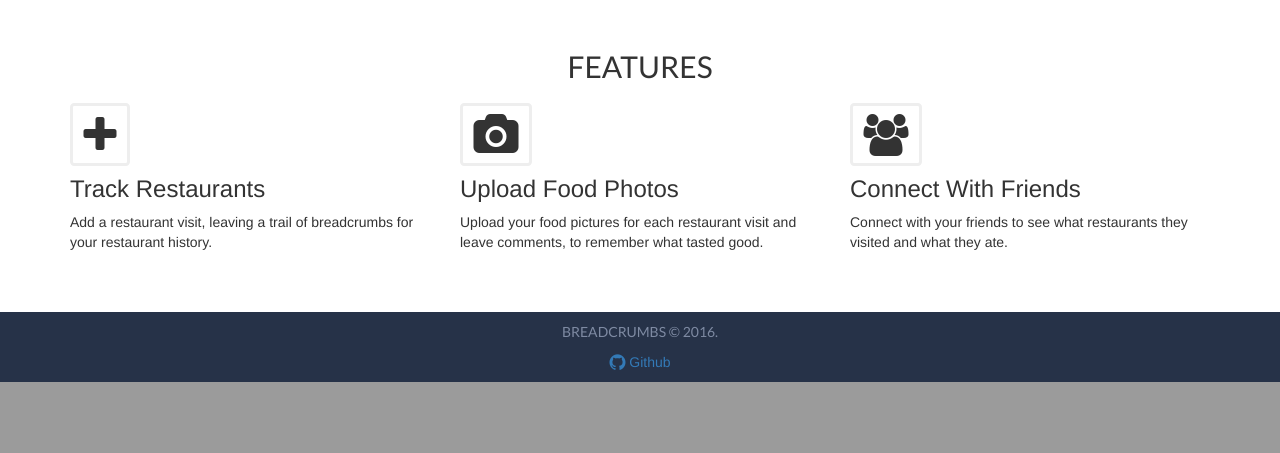
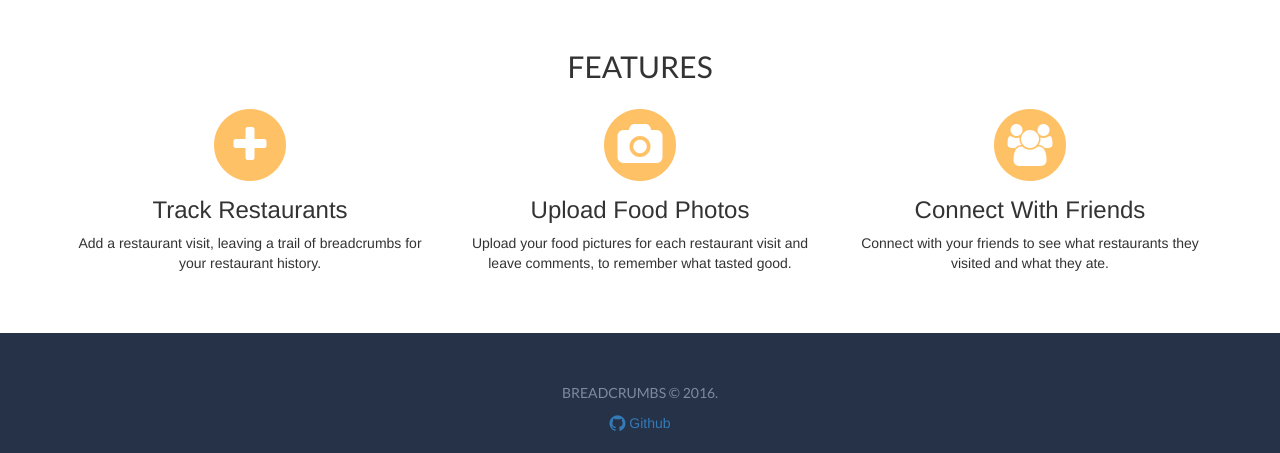
Before and after one commit to itsahsiao/breadcrumbs, a Flask app: page / in a window 1280 px wide. Shown: the part 543-996 px from the top of the page. Before the commit the page ends 925 px from the top, so only its background shows below. Run offline with Flask 2, Linux system fonts and the light colour scheme; some libraries are stand-ins or nearby versions.

Commit message:
Fixed up features section, added more padding to top of footer

```diff
--- a/static/css/styles.css
+++ b/static/css/styles.css
@@ -68,15 +68,20 @@ body {
     border-color: #FF8100;
 }
 
-#features {
+#features-section {
     margin-bottom: 50px;
     margin-top: 0;
+    text-align: center;
 }
 
-#features h2 {
+#features-section h2 {
     font-family: Lato, sans-serif;
-    text-align: center;
     text-transform: uppercase;
+}
+
+.features-icon {
+    color: #FF9800;
+    opacity: 0.6;
 }
 
 .circle {
@@ -149,7 +154,8 @@ h1, h3 {
     background-color: #263248;
     bottom: 0;
     color: #7E8AA2;
-    padding-top: 10px;
+    padding-top: 50px;
+    padding-bottom: 10px;
     text-align: center;
     width: 100%;
 }
@@ -158,3 +164,7 @@ h1, h3 {
     font-family: Lato, sans-serif;
     text-transform: uppercase;
 }
+
+#heart {
+    color: #993333;
+}
--- a/templates/base.html
+++ b/templates/base.html
@@ -119,7 +119,13 @@
   <footer class="footer">
     <div class="container">
       <p class="footer-copyright">Breadcrumbs &copy; 2016.</p>
-      <p class="footer-text"><a href="https://github.com/ashleyhsia0/breadcrumbs"><span class="fa fa-github fa-lg" aria-hidden="true"></span> Github</a>
+      <!-- <p>Made with <span id="heart">&hearts;</span></p> -->
+      <p class="footer-text">
+        <a href="https://github.com/ashleyhsia0/breadcrumbs">
+          <span class="fa fa-github fa-lg" aria-hidden="true"></span>
+          Github
+        </a>
+      </p>
     </div>
   </footer>
 
--- a/templates/homepage.html
+++ b/templates/homepage.html
@@ -17,21 +17,31 @@
     </div><!-- /.container -->
   </div><!-- /.jumbotron -->
 
-  <div class="container" id="features">
+  <div class="container" id="features-section">
     <h2>Features</h2>
     <div class="row">
       <div class="col-xs-12 col-md-4">
-        <span class="fa fa-plus fa-3x fa-border" aria-hidden="true"></span>
+        <span class="fa-stack fa-3x features-icon">
+          <i class="fa fa-circle fa-stack-2x"></i>
+          <i class="fa fa-plus fa-stack-1x fa-inverse"></i>
+        </span>
+        <!-- <span class="fa fa-plus fa-3x fa-border" aria-hidden="true"></span> -->
         <h3>Track Restaurants</h3>
         <p>Add a restaurant visit, leaving a trail of breadcrumbs for your restaurant history.</p>
       </div>
       <div class="col-xs-12 col-md-4">
-        <span class="fa fa-camera fa-3x fa-border" aria-hidden="true"></span>
+        <span class="fa-stack fa-3x features-icon">
+          <i class="fa fa-circle fa-stack-2x"></i>
+          <i class="fa fa-camera fa-stack-1x fa-inverse"></i>
+        </span>
         <h3>Upload Food Photos</h3>
         <p>Upload your food pictures for each restaurant visit and leave comments, to remember what tasted good.</p>
       </div>
       <div class="col-xs-12 col-md-4">
-        <span class="fa fa-users fa-3x fa-border" aria-hidden="true"></span>
+        <span class="fa-stack fa-3x features-icon">
+          <i class="fa fa-circle fa-stack-2x"></i>
+          <i class="fa fa-users fa-stack-1x fa-inverse"></i>
+        </span>
         <h3>Connect With Friends</h3>
         <p>Connect with your friends to see what restaurants they visited and what they ate.</p>
       </div>
```
